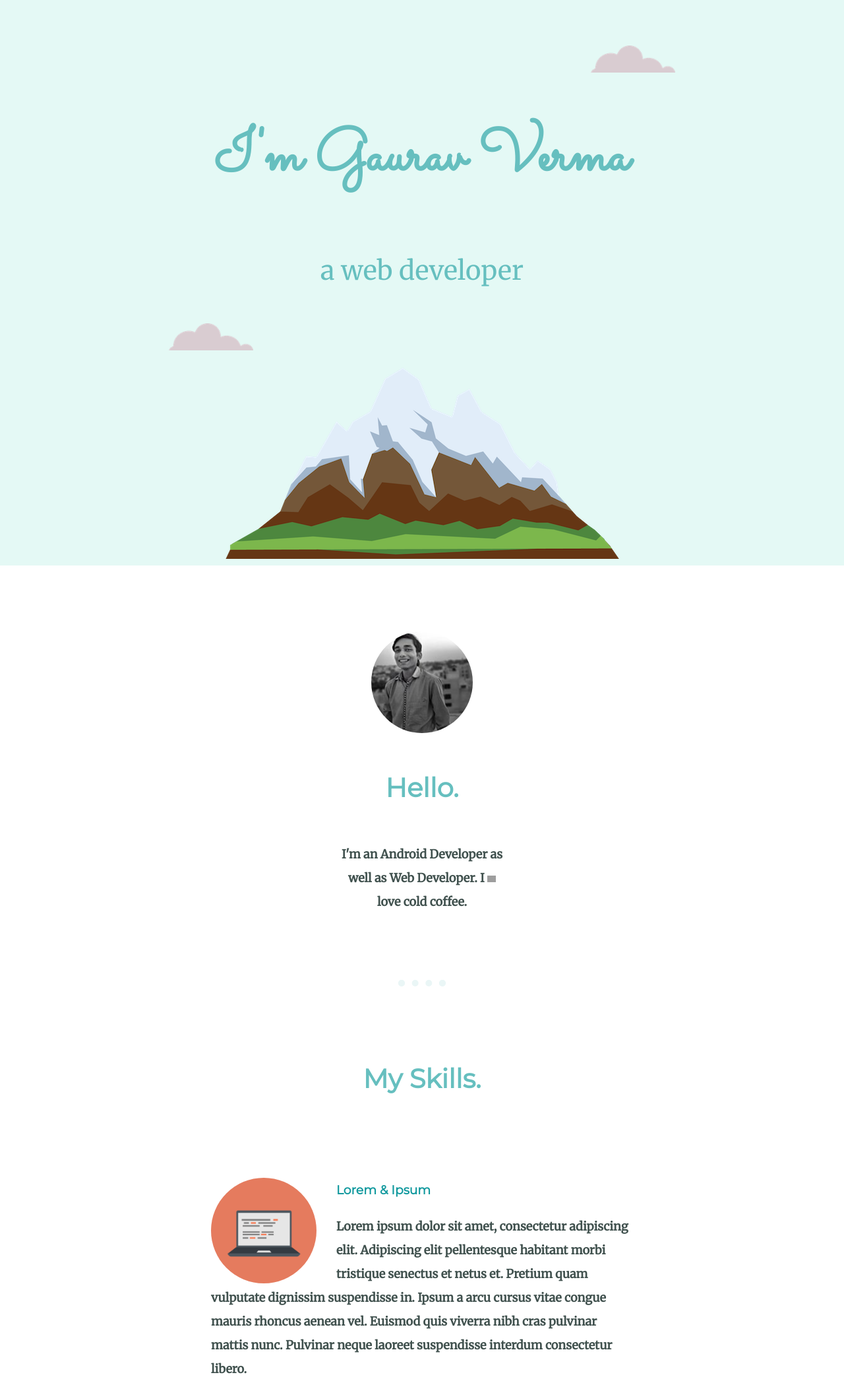
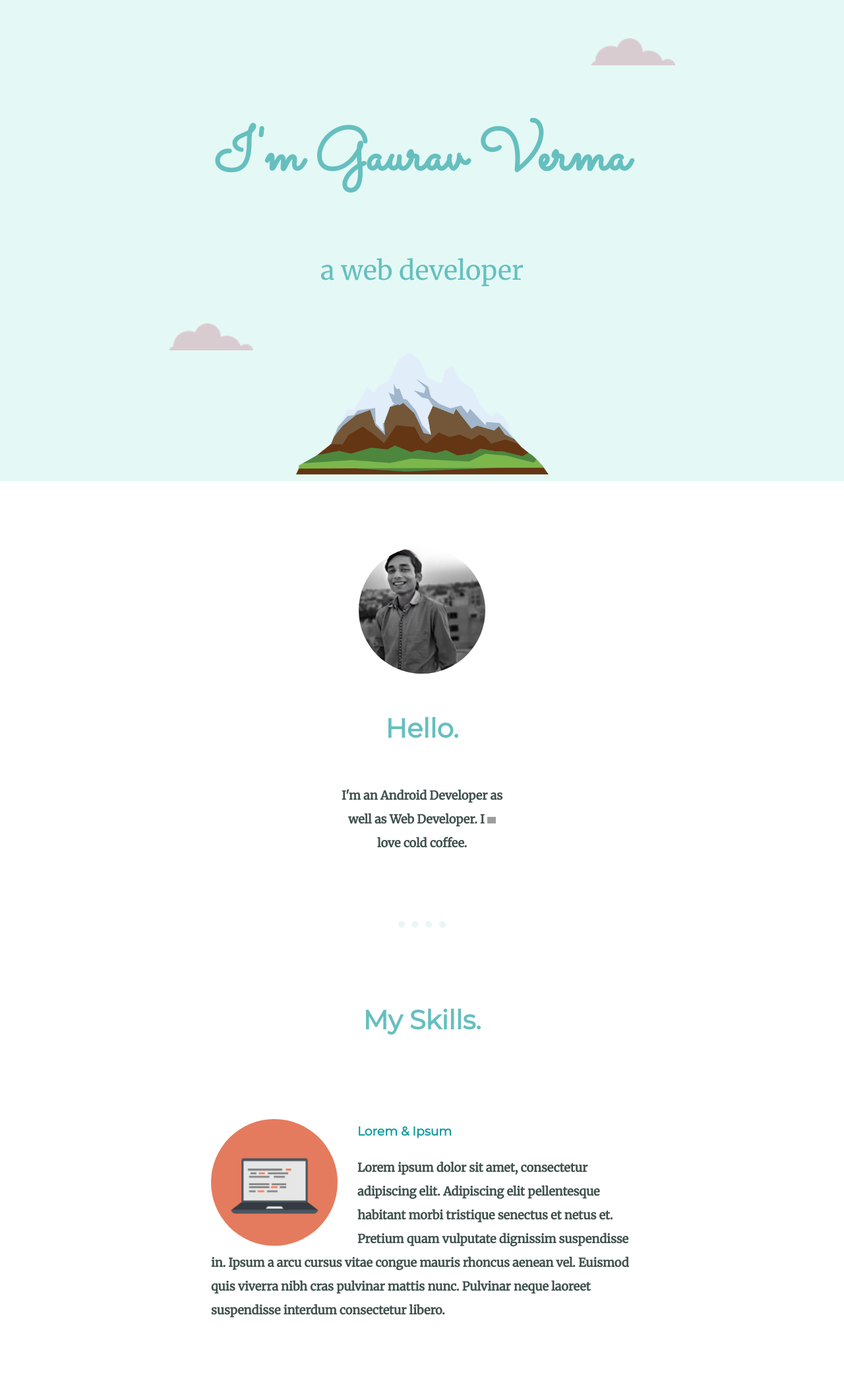
Before and after one commit to MrPerfectGaurav/personal-site, a plain HTML site: page index.html in a window 1280 px wide. Shown: the top 2096 px of the page at 66% size. Drawn offline with Linux system fonts and the light colour scheme; grey boxes are pictures that could not be loaded.

Commit message:
Update styles.css

```diff
--- a/css/styles.css
+++ b/css/styles.css
@@ -45,6 +45,9 @@ h3 {
   left: 20%;
   width: 10%;
 }
+.mountain-img{
+  width: 30%;
+}
 .para1{
   font-size: 2.5rem;
   font-weight: normal;
@@ -57,13 +60,13 @@ h3 {
   line-height: 2;
 }
 .code-img{
-  width: 25%;
+  width: 30%;
   float: left;
   margin-right: 30px;
   border-radius: 100%;
 }
 .chilli-img{
-  width: 25%;
+  width: 30%;
   float: right;
   margin-left: 30px;
 }
@@ -133,6 +136,6 @@ a:hover{
   padding: 20px 0;
 }
 .profile-pic{
-  width: 12%;
+  width: 15%;
   border-radius: 100%;
 }
```
